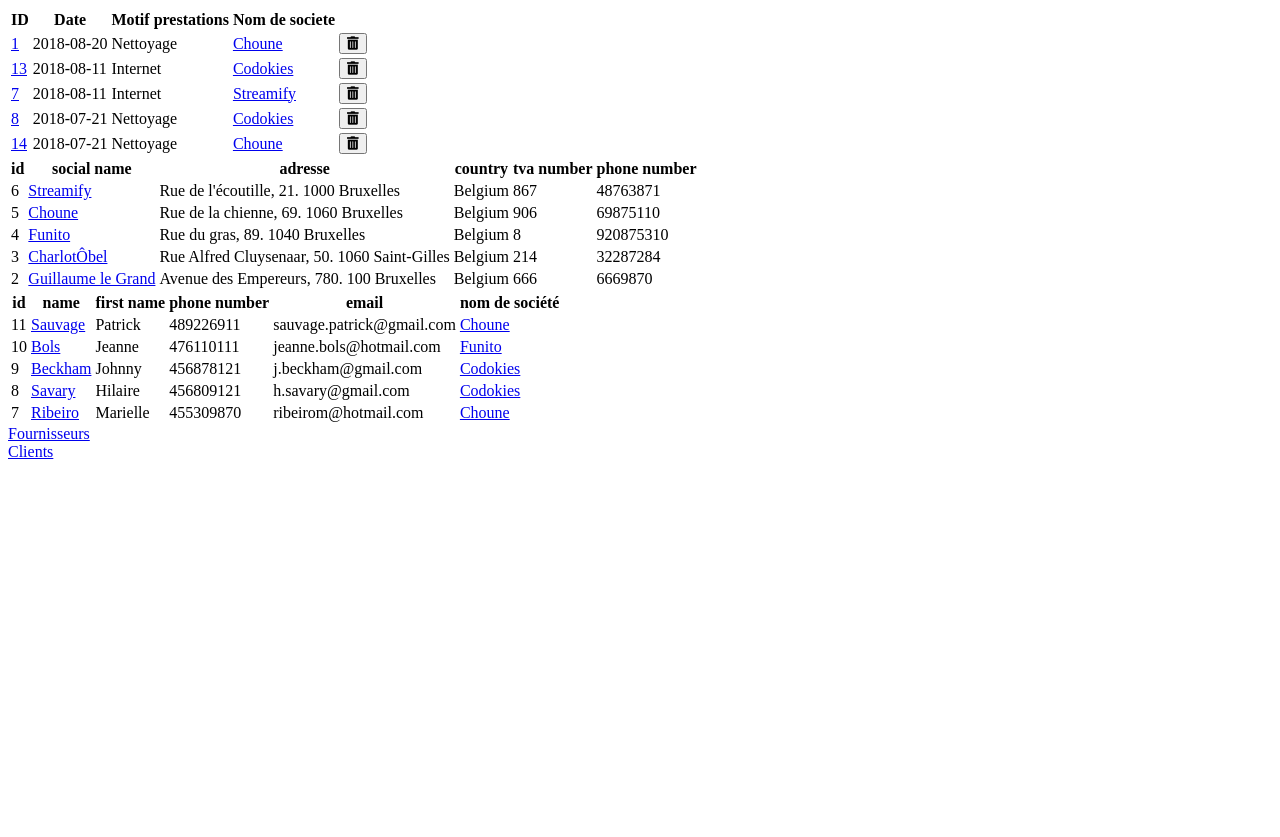
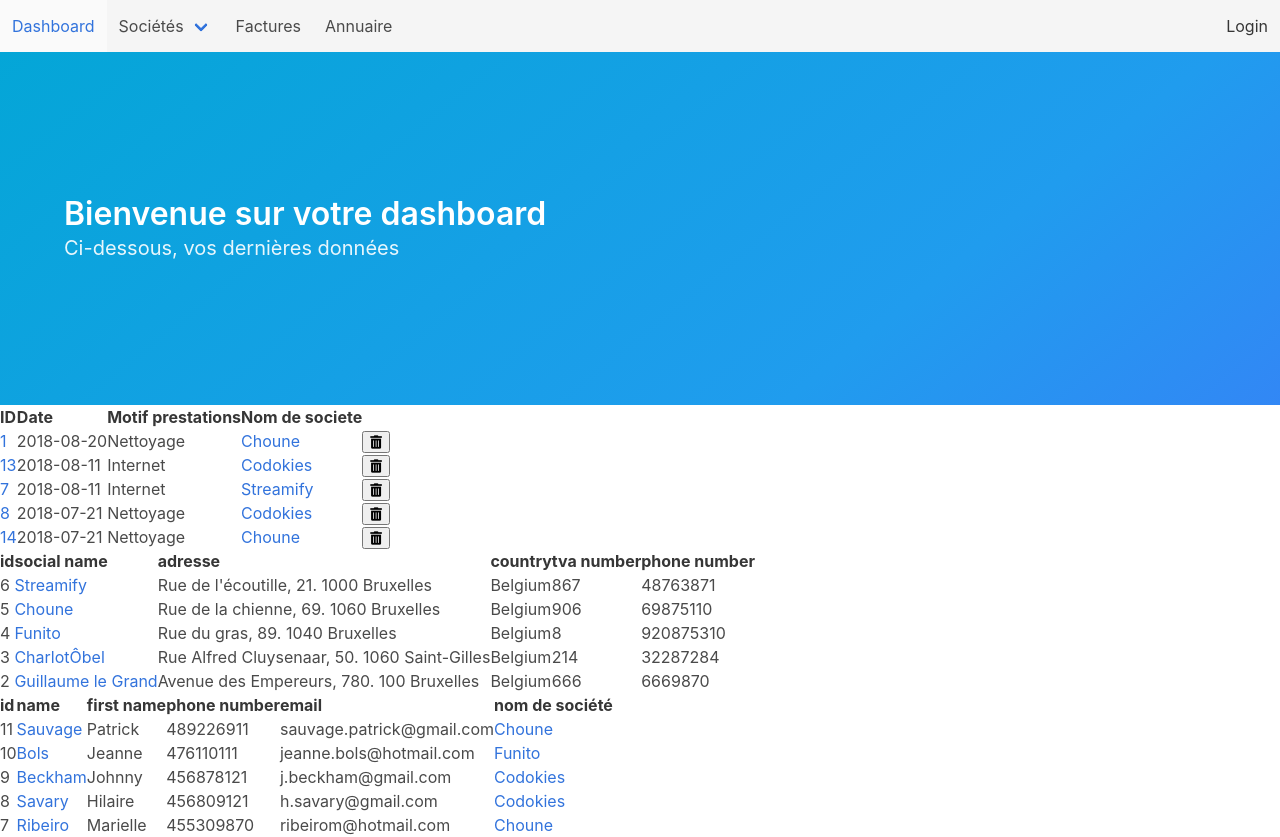
Before and after one commit to Liedekerke/COGIP-app, a PHP site: page / in a window 1280 px wide. Before the commit the page ends 459 px from the top, so only its background shows below. Run offline with PHP 8.4, Linux system fonts and the light colour scheme; data comes from the database, SQL or seed files in the repository; data that the repository does not hold is empty; some libraries are stand-ins or nearby versions.

Commit message:
Bulma - design

```diff
--- a/views/dashboard.view.php
+++ b/views/dashboard.view.php
@@ -2,10 +2,45 @@
 <html lang="en" dir="ltr">
   <head>
     <link rel="stylesheet" href="https://use.fontawesome.com/releases/v5.3.1/css/all.css" integrity="sha384-mzrmE5qonljUremFsqc01SB46JvROS7bZs3IO2EmfFsd15uHvIt+Y8vEf7N7fWAU" crossorigin="anonymous">
+    <link rel="stylesheet" href="https://cdnjs.cloudflare.com/ajax/libs/bulma/0.7.1/css/bulma.min.css">
+    <link rel="stylesheet" href="assets/css/style.css"/>
     <meta charset="utf-8">
     <title></title>
   </head>
   <body>
+    <header>
+      <nav class="navbar is-light" role="navigation">
+        <div class="navbar-menu">
+            <a class="navbar-item" href="?page=dashboard" title="">Dashboard</a>
+            <div class="navbar-item has-dropdown is-hoverable">
+              <a class="navbar-link" href="?page=societe" title="">Sociétés</a>
+              <div class="navbar-dropdown is-boxed">
+                <a class="navabar-item" href="?page=societe">Toutes</a>
+                <a class="navabar-item" href="?page=fournisseurs">Fournisseurs</a>
+                <a class="navabar-item" href="?page=clients">Clients</a>
+              </div>
+            </div>
+            <a class="navbar-item" href="?page=factures" title="">Factures</a>
+            <a class="navbar-item" href="?page=annuaire" title="">Annuaire</a>
+            <div class="navbar-end">
+              <a class="navbar-item" href="">Login</a>
+            </div>
+        </div>
+      </nav>
+    </header>
+    <section class="hero is-medium is-info is-bold">
+      <div class="hero-body">
+        <div class="container">
+          <h1 class="title">
+            Bienvenue sur votre dashboard
+          </h1>
+          <h2 class="subtitle">
+            Ci-dessous, vos dernières données
+          </h2>
+        </div>
+      </div>
+    </section>
+    <div class="tables">
       <table>
         <thead>
           <th>ID</th>
@@ -38,9 +73,6 @@
           <th>country</th>
           <th>tva number</th>
           <th>phone number</th>
-      <!--   <th>id type</th>
-        <th>id facture</th>
-        <th>id personnes</th> -->
         </thead>
         <tbody>
           <?php while ($donneefourth = $displayLatestSocieties->fetch()) { ?>
@@ -51,9 +83,6 @@
               <td><?php echo $donneefourth['country'] ?></td>
               <td><?php echo $donneefourth['tvanumber'] ?></td>
               <td><?php echo $donneefourth['telephonesociete'] ?></td>
-            <!-- <td><?php echo $donneefourth['idtype'] ?></td>
-            <td><?php echo $donneefourth['idfactures'] ?></td>
-            <td><?php echo $donneefourth['idpersonnes'] ?></td> -->
             </tr>
           <?php } ?>
         </tbody>
@@ -66,7 +95,6 @@
           <th>phone number</th>
           <th>email</th>
           <th>nom de société</th>
-     <!--    <th>facture id</th> -->
         </thead>
         <tbody>
           <?php while ($donneethird = $displayLatestPeople->fetch()) { ?>
@@ -77,16 +105,10 @@
             <td><?php echo $donneethird['personnesphone'] ?></td>
             <td><?php echo $donneethird['email'] ?></td>
             <td><a href="?page=detailsociete&societe=<?php echo $donneethird['idsociete'] ?>"><?php echo $donneethird['socialname'] ?></a></td>
-<!--            <td><?php echo $donneethird['idfactures'] ?></td>
--->         </tr>
+          </tr>
          <?php } ?>
         </tbody>
       </table>
-    <div class="">
-      <a href="?page=fournisseurs">Fournisseurs</a>
-    </div>
-    <div class="">
-      <a href="?page=clients">Clients</a>
     </div>
   </body>
 </html>
```
Also changed, not shown: assets/css/style.css (added). Lines whose indentation alone changed are shown as unchanged.
